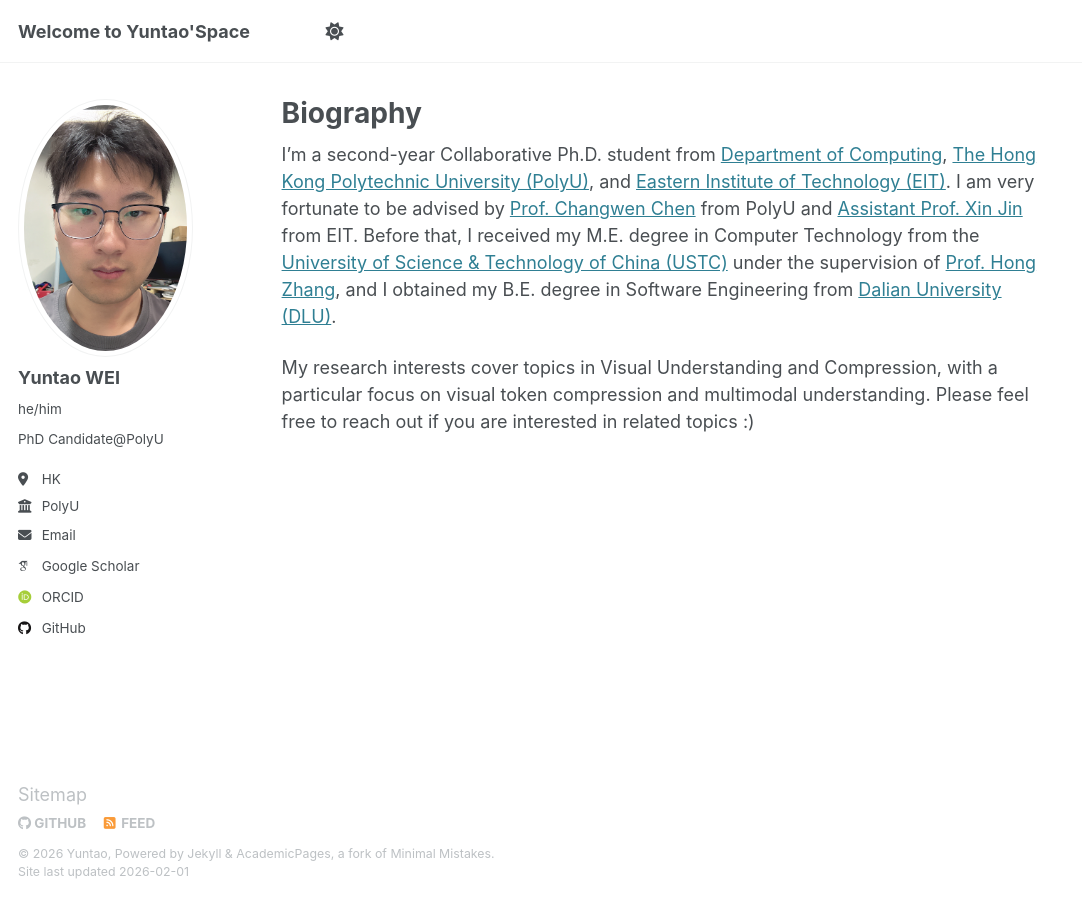
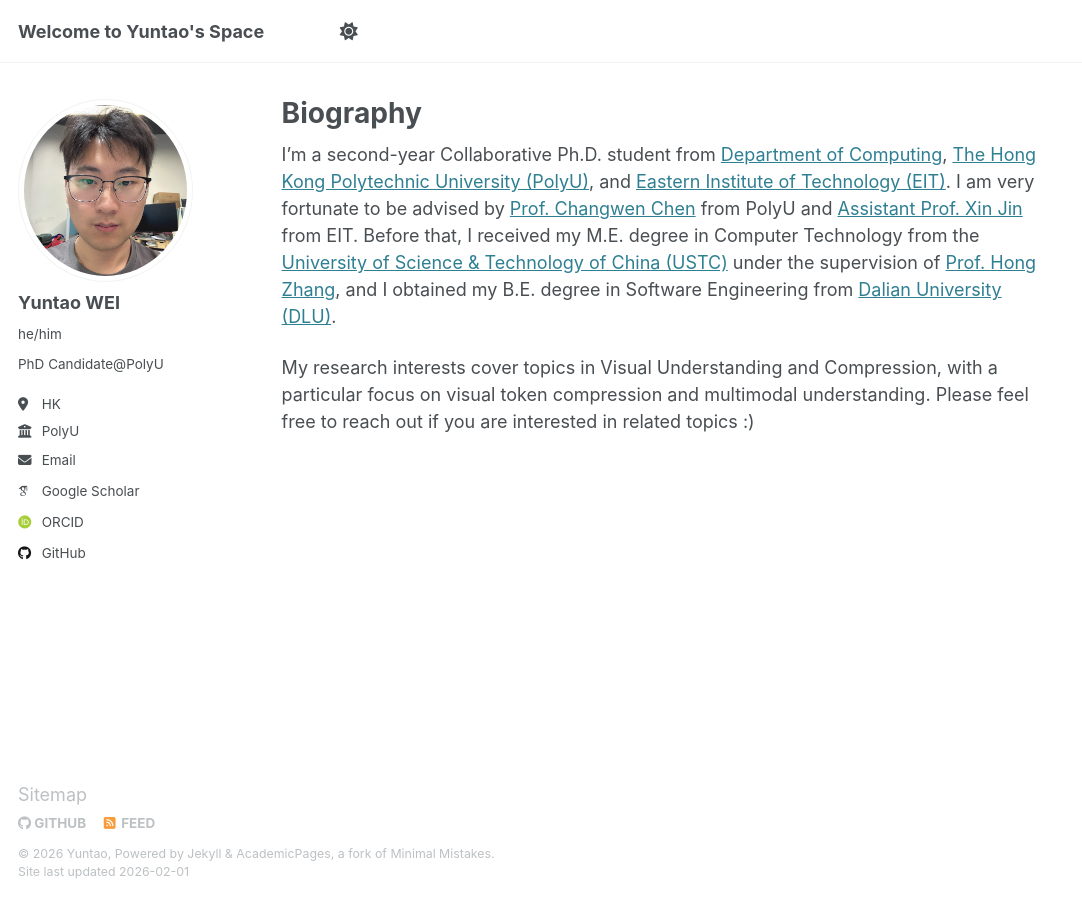
Before and after one commit to yuntao229/yuntao229.github.io, a Jekyll site: the page built from _pages/about.md, in a window 1280 px wide. Shown: the whole page, without its empty margins (0-1082 px from the left). Built offline with Jekyll 4.4.1, drawn with Linux system fonts in a browser that asks for light colours; some web fonts are replaced.

Commit message:
Update _config.yml

```diff
--- a/_config.yml
+++ b/_config.yml
@@ -9,7 +9,7 @@
 # Basic Site Settings
 locale                   : "Hong Kong"
 site_theme               : "default"
-title                    : "Welcome to Yuntao'Space"
+title                    : "Welcome to Yuntao's Space"
 title_separator          : "-"
 name                     : &name "Yuntao"
 description              : &description "PhD Candidate@PolyU"
@@ -22,7 +22,7 @@
 #               Additional customization can be done by editing /_includes/author-profile.html
 author:
   # Biographic information
-  avatar           : "yuntao2.png"
+  avatar           : "yuntao3.png"
   name             : "Yuntao WEI"
   pronouns         : "he/him" # example: "she/her"
   bio              : "PhD Candidate@PolyU"
```
